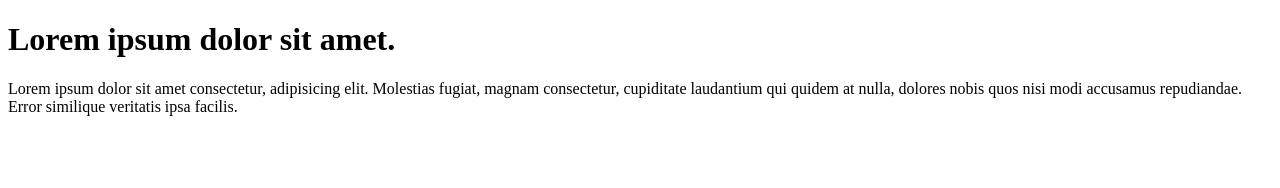
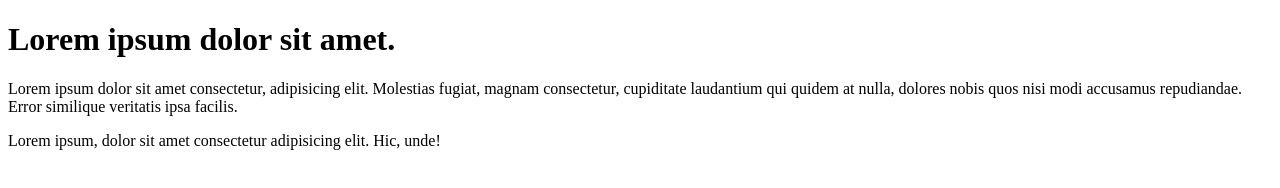
Before and after one commit to Me1nychuk/git, a plain HTML site: page index.html in a window 1280 px wide. Drawn offline with Linux system fonts and the light colour scheme.

Commit message:
Add new article

```diff
--- a/index.html
+++ b/index.html
@@ -8,5 +8,6 @@
 <body>
     <h1>Lorem ipsum dolor sit amet.</h1>
     <p>Lorem ipsum dolor sit amet consectetur, adipisicing elit. Molestias fugiat, magnam consectetur, cupiditate laudantium qui quidem at nulla, dolores nobis quos nisi modi accusamus repudiandae. Error similique veritatis ipsa facilis.</p>
+    <p>Lorem ipsum, dolor sit amet consectetur adipisicing elit. Hic, unde!</p>
 </body>
 </html>
```
